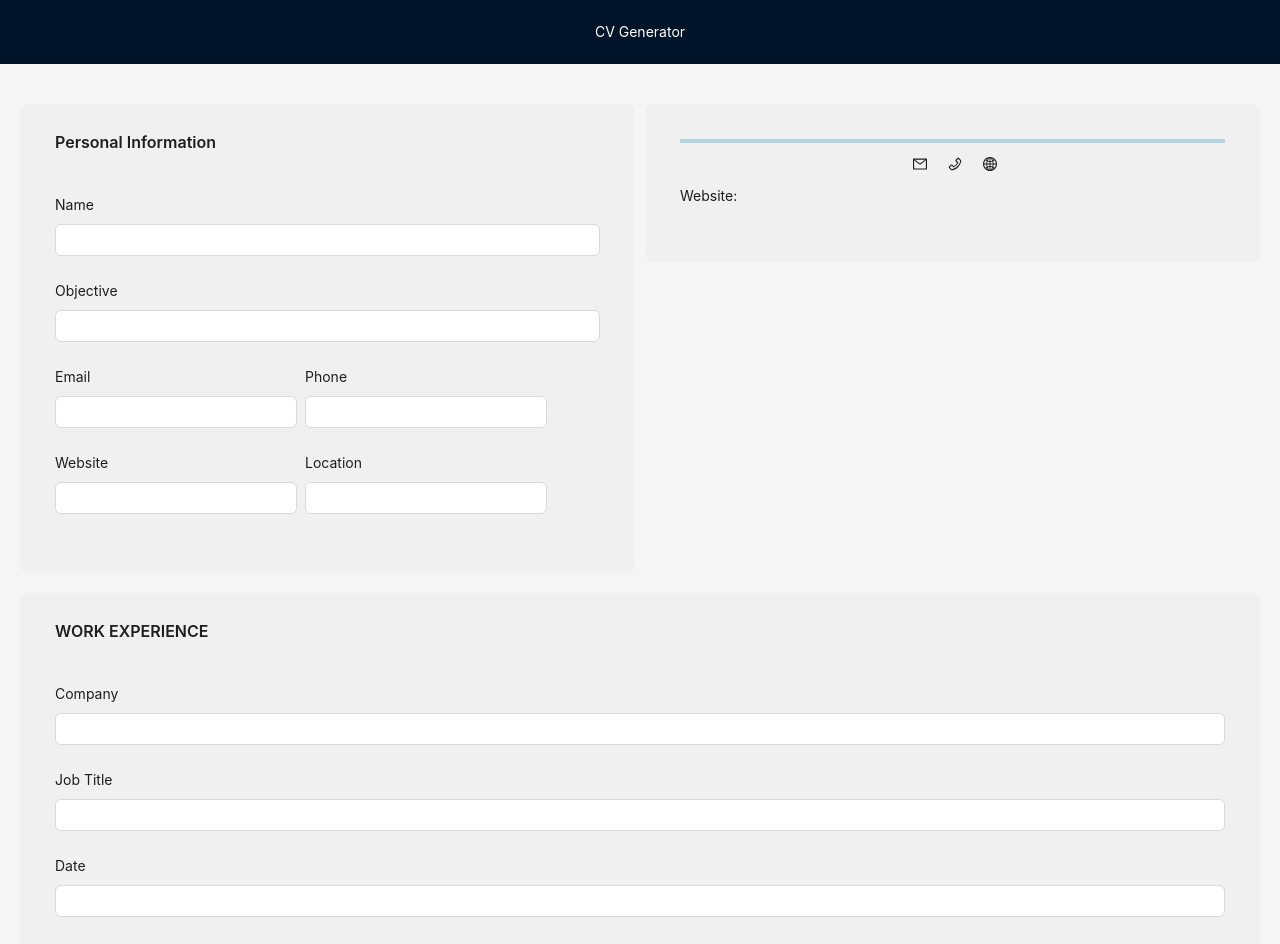
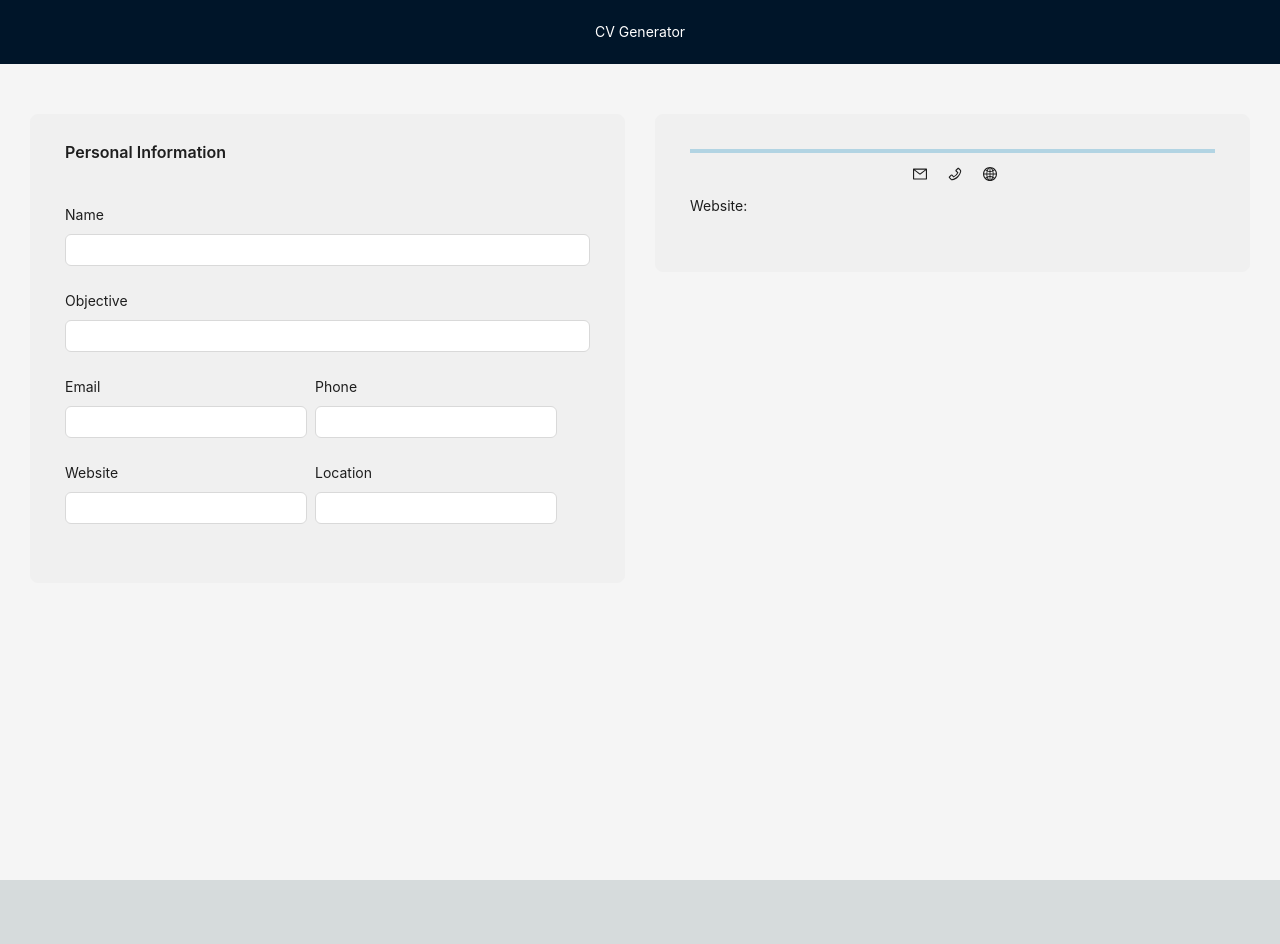
Before and after one commit to algisbernatovics/cv-generator, a Next.js app: page / in a window 1280 px wide. Shown: the top 944 px of the page. After the commit the page ends 880 px from the top, so only its background shows below. Built offline with nearby package versions, Linux system fonts and the light colour scheme.

Commit message:
Refactor Code

```diff
--- a/src/app/page.tsx
+++ b/src/app/page.tsx
@@ -1,8 +1,7 @@
 "use client";
 import React from "react";
 import { Layout, Row, Col } from "antd";
-import PersonalInfo from "../components/PersonalInfo";
-import WorkExperience from "@/components/WorkExperiance";
+import CVGenerator from "../components/CVGenerator";
 
 const { Header, Content } = Layout;
 
@@ -26,8 +25,7 @@ const HomePage: React.FC = () => {
           {/* Content is centered within the div */}
           <Col xs={48} md={24} style={{ width: "100%", padding: "0 20px" }}>
             {/* Set the width and add left-right padding */}
-            <PersonalInfo />
-            <WorkExperience/>
+            <CVGenerator />
           </Col>
         </Row>
       </Content>
--- /dev/null
+++ b/src/components/CVGenerator.tsx
@@ -0,0 +1,53 @@
+import React, { useState } from "react";
+import { Row, Col } from "antd";
+import PersonalInfoInputCard from "./PersonalInfoInputCard";
+import PersonalInfoOutputCard from "./PersonalInfoOutputCard";
+
+const CVGenerator: React.FC = () => {
+  const [name, setName] = useState("");
+  const [email, setEmail] = useState("");
+  const [phoneNumber, setPhoneNumber] = useState("");
+  const [objective, setObjective] = useState("");
+  const [website, setWebsite] = useState("");
+  const [location, setLocation] = useState("");
+  const [experiences, setExperiences] = useState([]);
+
+  return (
+    <div>
+      <Row gutter={10}>
+        <Col xs={24} md={12} style={{ marginBottom: "20px" }}>
+          {/* Personal Info Input Card */}
+          <PersonalInfoInputCard
+            name={name}
+            email={email}
+            website={website}
+            phoneNumber={phoneNumber}
+            location={location}
+            objective={objective}
+            onChangeName={(e) => setName(e.target.value)}
+            onChangeObjective={(e) => setObjective(e.target.value)}
+            onChangeEmail={(e) => setEmail(e.target.value)}
+            onChangeWebsite={(e) => setWebsite(e.target.value)}
+            onChangePhoneNumber={(e) => setPhoneNumber(e.target.value)}
+            onChangeLocation={(e) => setLocation(e.target.value)}
+          />
+        </Col>
+
+        <Col xs={24} md={12} style={{ marginBottom: "20px" }}>
+          {/* Personal Info Output Card */}
+          <PersonalInfoOutputCard
+            name={name}
+            email={email}
+            website={website}
+            phoneNumber={phoneNumber}
+            location={location}
+            objective={objective}
+          />
+
+        </Col>
+      </Row>
+    </div>
+  );
+};
+
+export default CVGenerator;
--- a/src/components/PersonalInfo.tsx
+++ /dev/null
@@ -1,90 +0,0 @@
-// components/PersonalInfo.tsx
-import React, { useState } from "react";
-import { Form, Input, Typography, Row, Col, Card } from "antd";
-import  Title  from "antd/lib/typography/Title";
-import CVOutput from "./CVPreview";
-
-const PersonalInfo: React.FC = () => {
-  const [name, setName] = useState("");
-  const [email, setEmail] = useState("");
-  const [phoneNumber, setPhoneNumber] = useState("");
-  const [objective, setObjective] = useState("");
-  const [website, setWebsite] = useState("");
-  const [location, setLocation] = useState("");
-
-  const columnStyle: React.CSSProperties = {
-    width: "150%", // Set the width of the content inside columns
-  };
-
-  return (
-    <div >
-      <Row gutter={10}>
-        <Col xs={24} md={12} style={{ marginBottom: "20px" }}>
-          <Card
-            title="Personal Information"
-            style={{ background: "#f0f0f0", padding: "10px" }}>
-            <Form layout="vertical">
-              <Form.Item label="Name">
-                <Input value={name} onChange={(e) => setName(e.target.value)} />
-              </Form.Item>
-              <Form.Item label="Objective">
-                <Input
-                  value={objective}
-                  onChange={(e) => setObjective(e.target.value)}
-                />
-              </Form.Item>
-              <div style={{ display: "flex" }}>
-                <div style={{ marginRight: "8px" }}>
-                  <Form.Item label="Email">
-                    <Input
-                      type="email"
-                      value={email}
-                      onChange={(e) => setEmail(e.target.value)}
-                    />
-                  </Form.Item>
-                  <Form.Item label="Website">
-                    <Input
-                      value={website}
-                      onChange={(e) => setWebsite(e.target.value)}
-                    />
-                  </Form.Item>
-                </div>
-                <div>
-                  <Form.Item label="Phone">
-                    <Input
-                      type="tel"
-                      value={phoneNumber}
-                      onChange={(e) => setPhoneNumber(e.target.value)}
-                    />
-                  </Form.Item>
-                  <Form.Item label="Location">
-                    <Input
-                      value={location}
-                      onChange={(e) => setLocation(e.target.value)}
-                    />
-                  </Form.Item>
-                </div>
-              </div>
-            </Form>
-          </Card>
-        </Col>
-
-        <Col xs={24} md={12} style={{ marginBottom: "20px" }}>
-          <Card
-            style={{ background: "#f0f0f0", padding: "10px" }}>
-            <CVOutput
-              name={name}
-              email={email}
-              website={website}
-              phoneNumber={phoneNumber}
-              location={location}
-              objective={objective}
-            />
-          </Card>
-        </Col>
-      </Row>
-    </div>
-  );
-};
-
-export default PersonalInfo;
--- /dev/null
+++ b/src/components/PersonalInfoInputCard.tsx
@@ -0,0 +1,56 @@
+import React from "react";
+import { Form, Input, Card } from "antd";
+
+const PersonalInformationCard = ({
+  name,
+  email,
+  website,
+  phoneNumber,
+  location,
+  objective,
+  onChangeName,
+  onChangeObjective,
+  onChangeEmail,
+  onChangeWebsite,
+  onChangePhoneNumber,
+  onChangeLocation,
+}) => {
+  return (
+    <Card
+      title="Personal Information"
+      style={{ background: "#f0f0f0", padding: "10px", margin: "10px" }}>
+      <Form layout="vertical">
+        <Form.Item label="Name">
+          <Input value={name} onChange={onChangeName} />
+        </Form.Item>
+        <Form.Item label="Objective">
+          <Input value={objective} onChange={onChangeObjective} />
+        </Form.Item>
+        <div style={{ display: "flex" }}>
+          <div style={{ marginRight: "8px" }}>
+            <Form.Item label="Email">
+              <Input type="email" value={email} onChange={onChangeEmail} />
+            </Form.Item>
+            <Form.Item label="Website">
+              <Input value={website} onChange={onChangeWebsite} />
+            </Form.Item>
+          </div>
+          <div>
+            <Form.Item label="Phone">
+              <Input
+                type="tel"
+                value={phoneNumber}
+                onChange={onChangePhoneNumber}
+              />
+            </Form.Item>
+            <Form.Item label="Location">
+              <Input value={location} onChange={onChangeLocation} />
+            </Form.Item>
+          </div>
+        </div>
+      </Form>
+    </Card>
+  );
+};
+
+export default PersonalInformationCard;
--- a/src/components/CVPreview.tsx
+++ b/src/components/PersonalInfoOutputCard.tsx
@@ -5,9 +5,9 @@ import {
   GlobalOutlined,
   PhoneOutlined,
 } from "@ant-design/icons";
-import { Row, Col } from "antd";
+import { Row, Col, Card } from "antd";
 
-const CVPreview: React.FC<{
+const CVPersonalInf: React.FC<{
   name: string;
   email: string;
   website: string;
@@ -46,23 +46,23 @@ const CVPreview: React.FC<{
   return (
     <div style={containerStyle}>
       <div style={blueLineStyle}></div> {/* Blue line at the top */}
-      <p style={nameStyle}>
-        {name}
-      </p>
+      <p style={nameStyle}>{name}</p>
       <p>{objective}</p>
       <Row gutter={16} style={infoContainerStyle}>
         <Col>
-
-          <p style={infoTextStyle}><MailOutlined /> {email}</p>
-        </Col>
-
-        <Col>
-
-          <p style={infoTextStyle}><PhoneOutlined /> {phoneNumber}</p>
+          <p style={infoTextStyle}>
+            <MailOutlined /> {email}
+          </p>
         </Col>
         <Col>
-
-          <p style={infoTextStyle}><GlobalOutlined /> {location}</p>
+          <p style={infoTextStyle}>
+            <PhoneOutlined /> {phoneNumber}
+          </p>
+        </Col>
+        <Col>
+          <p style={infoTextStyle}>
+            <GlobalOutlined /> {location}
+          </p>
         </Col>
       </Row>
       <p>Website: {website}</p>
@@ -70,4 +70,31 @@ const CVPreview: React.FC<{
   );
 };
 
-export default CVPreview;
+const PersonalInfoOutputCard = ({
+  name,
+  email,
+  website,
+  phoneNumber,
+  location,
+  objective,
+}) => {
+  return (
+    <Card
+      style={{
+        background: "#f0f0f0",
+        padding: "10px",
+        margin: "10px",
+      }}>
+      <CVPersonalInf
+        name={name}
+        email={email}
+        website={website}
+        phoneNumber={phoneNumber}
+        location={location}
+        objective={objective}
+      />
+    </Card>
+  );
+};
+
+export default PersonalInfoOutputCard;
--- a/src/components/WorkExperiance.tsx
+++ /dev/null
@@ -1,39 +0,0 @@
-import React, { useState } from "react";
-import { Form, Input, Card } from "antd";
-
-const WorkExperience: React.FC = () => {
-  const [company, setCompany] = useState("");
-  const [jobTitle, setJobTitle] = useState("");
-  const [date, setDate] = useState("");
-  const [description, setDescription] = useState("");
-
-  return (
-    <Card
-      title="WORK EXPERIENCE"
-      style={{ background: "#f0f0f0", padding: "10px" }}>
-      <Form layout="vertical">
-        <Form.Item label="Company">
-          <Input value={company} onChange={(e) => setCompany(e.target.value)} />
-        </Form.Item>
-        <Form.Item label="Job Title">
-          <Input
-            value={jobTitle}
-            onChange={(e) => setJobTitle(e.target.value)}
-          />
-        </Form.Item>
-        <Form.Item label="Date">
-          <Input value={date} onChange={(e) => setDate(e.target.value)} />
-        </Form.Item>
-        <Form.Item label="Description">
-          <Input.TextArea
-            rows={4}
-            value={description}
-            onChange={(e) => setDescription(e.target.value)}
-          />
-        </Form.Item>
-      </Form>
-    </Card>
-  );
-};
-
-export default WorkExperience;
```
Also changed, not shown: screenshot.png (added), src/components/WorkExperienceInputCard.tsx (added), src/components/WorkExperienceOutputCard.tsx (added).
